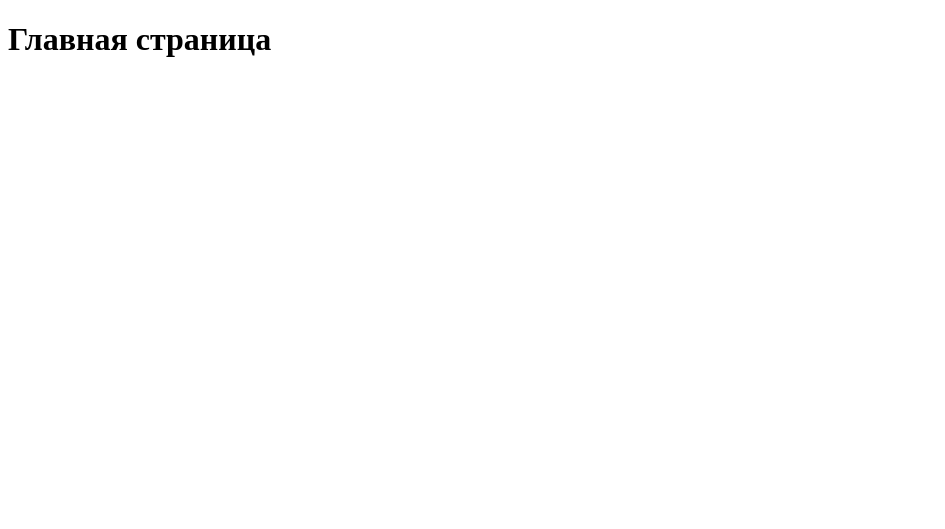
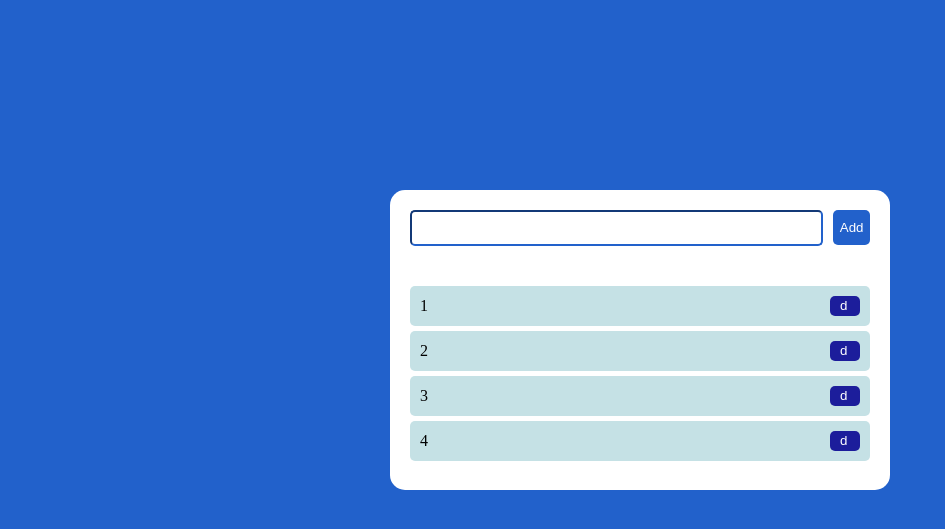
Before and after one commit to anlix-y/collage, a Django app: page /app/ in a window 1280 px wide. Shown: the top 529 px of the page, without its empty margins (0-945 px from the left). Run offline with Django 5.2, Linux system fonts and the light colour scheme.

Commit message:
Update home.html

```diff
--- a/app/templates/home.html
+++ b/app/templates/home.html
@@ -1,6 +1,97 @@
 <!DOCTYPE html>
 <html lang="en">
+<head>
+    <meta charset="UTF-8">
+    <title>Collage</title>
+    <style>
+        body{
+            background-color: rgb(34, 97, 203);
+        }
+        .window{
+            background-color: white;
+            margin: auto;
+            width: 500px;
+            height: 300px;
+            margin-top: 15%;
+            border-radius: 15px;
+        }
+        .in{
+            display: flex;
+            padding: 20px;
+        }
+        .in input{
+            width: 100%;
+            height: 30px;
+            border-color: rgb(34, 97, 203);
+            border-radius: 5px;
+            background-color: white;
+            color: black;
+        }
+        .in button{
+            width: 40px;
+            height: 35px;
+            margin-left: 10px;
+            border: none;
+            border-radius: 5px;
+            background-color: rgb(34, 97, 203);
+            color: white;
+            cursor: pointer;
+        }
+        .in button:hover{
+            background-color: rgba(34, 96, 203, 0.85);
+        }
+        .to-do{
+            margin-top: 20px;
+            margin-left: 20px;
+            margin-right: 20px;
+            width: auto;
+            height: auto;
+        }
+        .to-do *{
+            display: flex;
+            text-align: left;
+            align-items: center;
+            padding: 10px;
+            margin-bottom: 5px;
+            background-color: rgb(197, 225, 229);
+            border-color: darkgray;
+            border-radius: 5px;
+        }
+        .to-do * button{
+            margin-left: auto;
+            margin-bottom: 0px;
+            background-color: rgb(28, 29, 155);
+            color: white;
+            border: none;
+            height: 15px;
+            width: 30px;
+            cursor: pointer;
+        }
+        .to-do * button:hover {
+            background-color: rgb(28, 29, 155, 0.85);
+        }
+    </style>
+</head>
 <body>
-    <h1>Главная страница</h1>
+    <div class="window">
+        <div class="in">
+            <input type="text">
+            <button>Add</button>
+        </div>
+        <div class="to-do">
+            <div class="do1">1
+                <button>d</button>
+            </div>
+            <div class="do2">2
+                <button>d</button>
+            </div>
+            <div class="do3">3
+                <button>d</button>
+            </div>
+            <div class="do4">4
+                <button>d</button>
+            </div>
+        </div>
+    </div>
 </body>
 </html>
```
